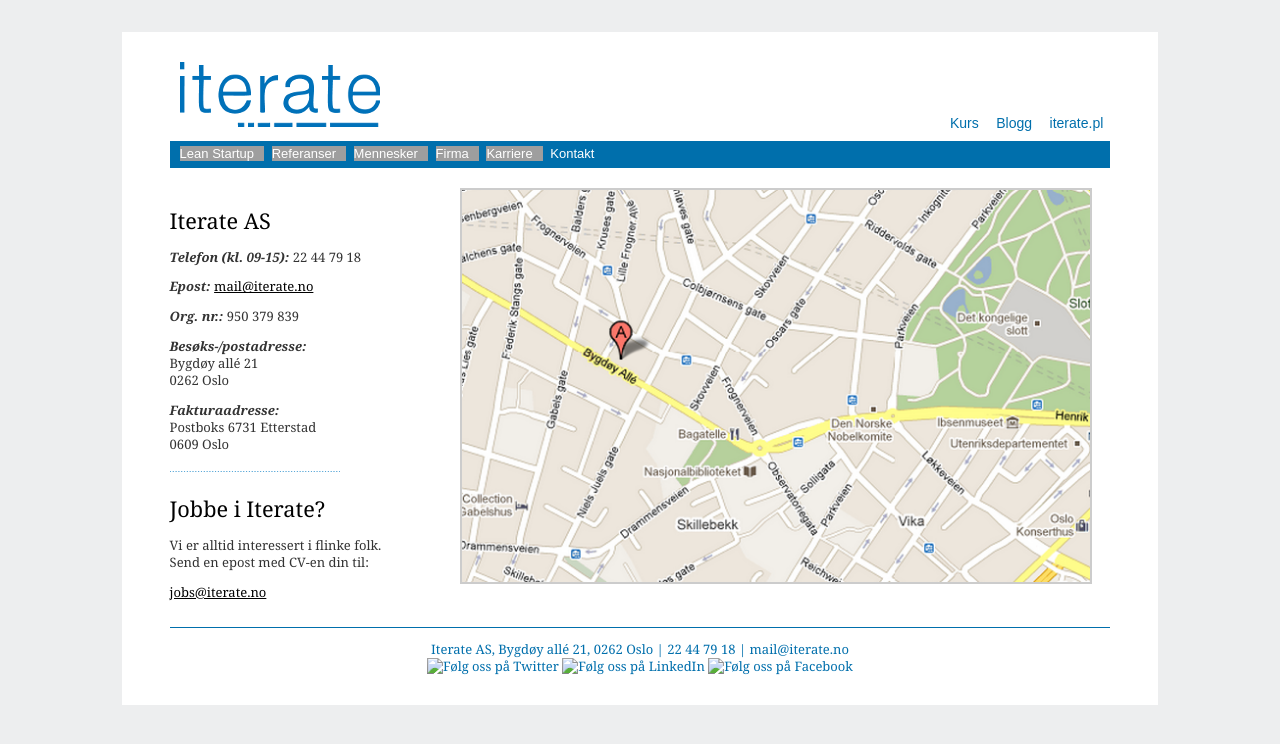
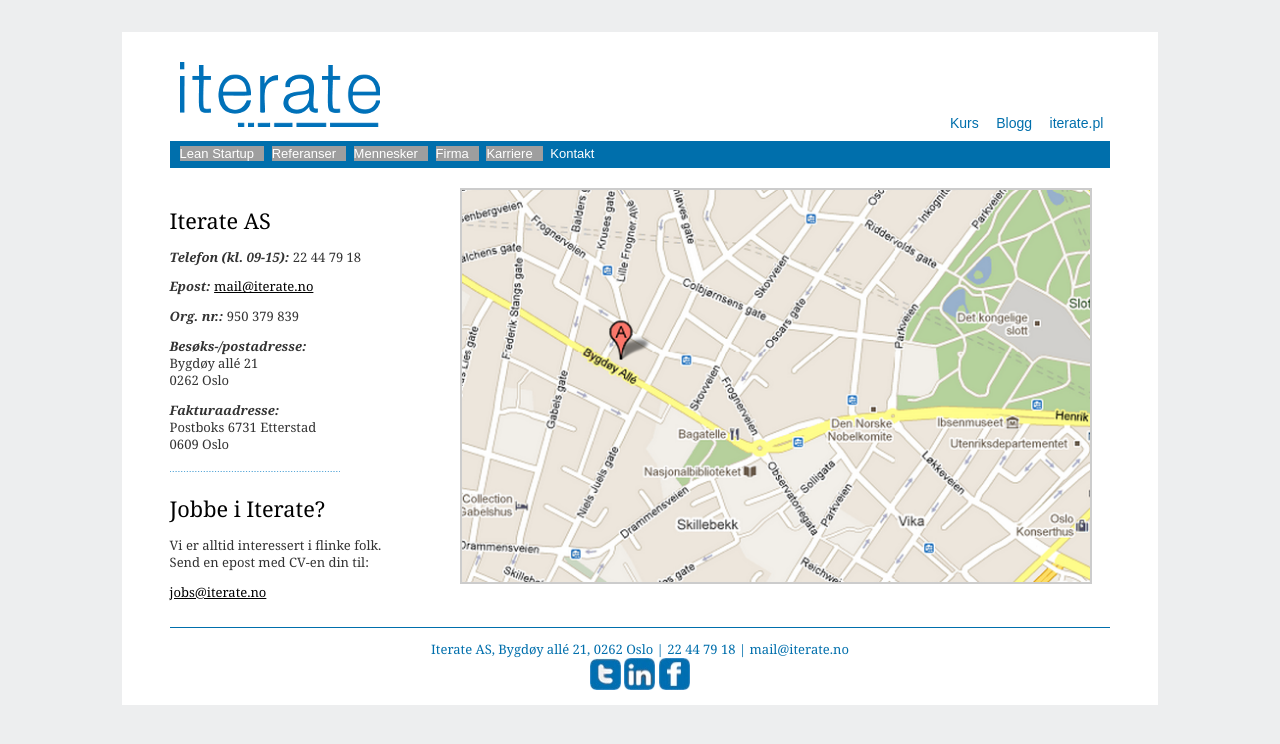
Before and after one commit to therese1g1/iterate.github.com, a Jekyll site: the page built from kontakt/index.html, in a window 1280 px wide. Shown: the top 744 px of the page. Built offline with Jekyll 4.4.1, drawn with Linux system fonts in a browser that asks for light colours; grey boxes are pictures that could not be loaded.

Commit message:
Fix path to social icons so they work on all sub pages.

```diff
--- a/_layouts/default.html
+++ b/_layouts/default.html
@@ -144,9 +144,9 @@ Vil du jobbe med Kent Beck? Send en epost til jobs@iterate.no.
         </div>
 
         <div align="center">
-           <a href="https://twitter.com/iterate_no"><img src="static/images/tw.jpg" width="31" height="32" title="Følg oss på Twitter" alt="Følg oss på Twitter"></a>
-           <a href="http://www.linkedin.com/company/iterate"><img src="static/images/ln.jpg" width="31" height="32" alt="Følg oss på LinkedIn"></a>
-           <a href="http://www.facebook.com/iteratenorge?ref=ts&fref=ts"><img src="static/images/fb.jpg" width="31" height="32" alt="Følg oss på Facebook"></a>
+           <a href="https://twitter.com/iterate_no"><img src="/static/images/tw.jpg" width="31" height="32" title="Følg oss på Twitter" alt="Følg oss på Twitter"></a>
+           <a href="http://www.linkedin.com/company/iterate"><img src="/static/images/ln.jpg" width="31" height="32" alt="Følg oss på LinkedIn"></a>
+           <a href="http://www.facebook.com/iteratenorge?ref=ts&fref=ts"><img src="/static/images/fb.jpg" width="31" height="32" alt="Følg oss på Facebook"></a>
       	</div>
       </footer>
 
```
Also changed, not shown: 1 other file.
